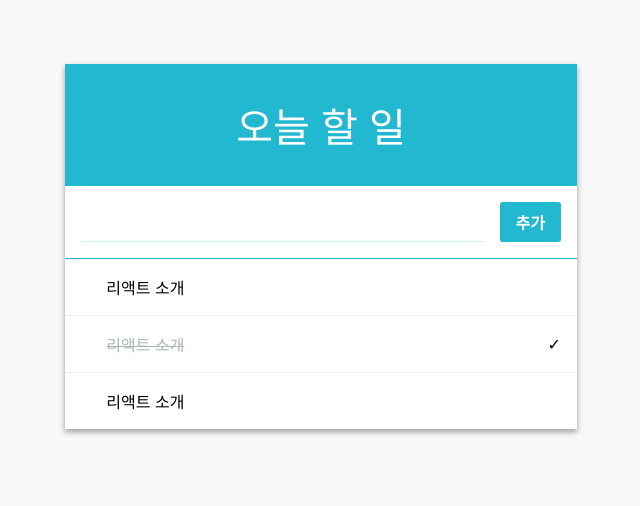
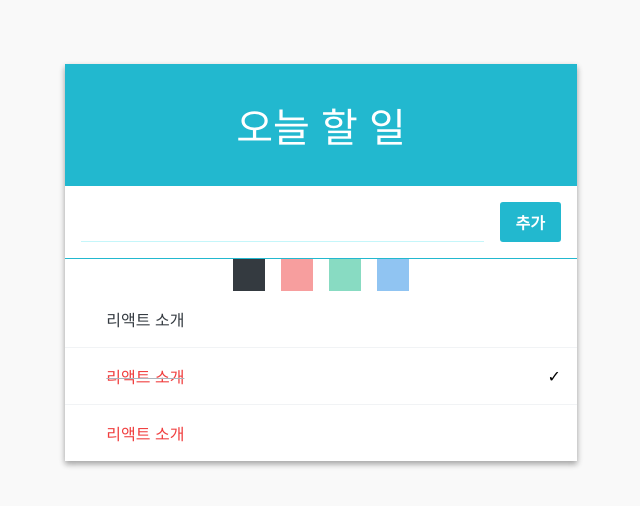
Before and after one commit to Funncy/react-todo-list, a React (Create React App) app: page / in a window 1280 px wide. Shown: the top 506 px of the page, without its empty margins (319-959 px from the left). Built offline with nearby package versions, Linux system fonts and the light colour scheme.

Commit message:
Implement palette

```diff
--- a/src/App.js
+++ b/src/App.js
@@ -2,45 +2,55 @@ import React, { Component } from 'react';
 import TodoListTemplate from './components/TodoListTemplate';
 import Form from './components/Form';
 import TodoItemList from './components/TodoItemList';
+import Palette from './components/Palette';
 
 class App extends Component {
+	id = 3;
 
-  id = 3;
+	colors = ['#343a40', '#f03e3e', '#12b886', '#228ae6'];
 
 	state = {
 		input: '',
 		todos: [
-      { id: 0, text: ' 리액트 소개', checked: false},
-      { id: 1, text: ' 리액트 소개', checked: true},
-      { id: 2, text: ' 리액트 소개', checked: false},
-    ]
-  }
+			{ id: 0, text: ' 리액트 소개', checked: false, color: '#343a40' },
+			{ id: 1, text: ' 리액트 소개', checked: true, color: '#f03e3e' },
+			{ id: 2, text: ' 리액트 소개', checked: false, color: '#f03e3e' },
+		],
+		color: '#343a40',
+	};
 
-  handleChange = (e) => {
+	handleChangeColor = color => {
 		this.setState({
-      input: e.target.value
+			color: color,
 		});
-  }
+	};
+
+	handleChange = e => {
+		this.setState({
+			input: e.target.value,
+		});
+	};
 
 	handleCreate = () => {
-    const { input, todos } = this.state;
+		const { input, todos, color } = this.state;
 		this.setState({
 			input: '',
 			todos: todos.concat({
 				id: this.id++,
 				text: input,
-        checked: false
-      })
+				checked: false,
+				color: color,
+			}),
 		});
-  }
+	};
 
-  handleKeyPress = (e) => {
-    if(e.key === 'Enter') {
+	handleKeyPress = e => {
+		if (e.key === 'Enter') {
 			this.handleCreate();
 		}
-  }
+	};
 
-  handleToggle = (id) => {
+	handleToggle = id => {
 		const { todos } = this.state;
 
 		const index = todos.findIndex(todo => todo.id === id);
@@ -50,39 +60,38 @@ class App extends Component {
 
 		nextTodos[index] = {
 			...selected,
-      checked: !selected.checked
+			checked: !selected.checked,
 		};
 
 		this.setState({
-      todos: nextTodos
+			todos: nextTodos,
 		});
-  }
+	};
 
-  handleRemove = (id) => {
+	handleRemove = id => {
 		const { todos } = this.state;
 		this.setState({
-      todos: todos.filter(todo => todo.id !== id)
+			todos: todos.filter(todo => todo.id !== id),
 		});
-  }
+	};
 
 	render() {
-    const { input, todos } = this.state;
-    const {
-      handleChange,
-      handleCreate,
-      handleKeyPress,
-      handleToggle,
-      handleRemove
-    } = this;
+		const { input, todos, color } = this.state;
+		const { handleChange, handleCreate, handleKeyPress, handleToggle, handleRemove } = this;
 
 		return (
-      <TodoListTemplate form={<Form
+			<TodoListTemplate
+				form={
+					<Form
 						value={input}
 						onKeyPress={handleKeyPress}
 						onChange={handleChange}
 						onCreate={handleCreate}
-      />}>
-        <TodoItemList todos={todos} onRemove={handleRemove} onToggle={handleToggle}/>
+					/>
+				}
+			>
+				<Palette colors={this.colors} selected={color} onSelect={this.handleChangeColor} />
+				<TodoItemList todos={todos} onRemove={handleRemove} onToggle={handleToggle} />
 			</TodoListTemplate>
 		);
 	}
--- /dev/null
+++ b/src/components/Palette.css
@@ -0,0 +1,25 @@
+.palette {
+	display: flex;
+	justify-content: center;
+}
+
+.color {
+	width: 2rem;
+	height: 2rem;
+	opacity: 0.5;
+	transition: all 0.2s;
+	cursor: pointer;
+}
+
+.color:hover {
+	opacity: 0.75;
+}
+
+.color.active,
+.color:active {
+	opacity: 1;
+}
+
+.color + .color {
+	margin-left: 1rem;
+}
--- /dev/null
+++ b/src/components/Palette.js
@@ -0,0 +1,24 @@
+import React from 'react';
+import './Palette.css';
+
+const Color = ({ color, active, onClick }) => {
+	return (
+		<div
+			className={`color ${active && 'active'}`}
+			style={{ background: color }}
+			onClick={() => onClick(color)}
+		></div>
+	);
+};
+
+function Palette({ colors, selected, onSelect }) {
+	return (
+		<div className="palette">
+			{colors.map(color => (
+				<Color color={color} active={color === selected} onClick={onSelect} />
+			))}
+		</div>
+	);
+}
+
+export default Palette;
--- a/src/components/TodoItem.js
+++ b/src/components/TodoItem.js
@@ -2,24 +2,27 @@ import React, { Component } from 'react';
 import './TodoItem.css';
 
 class TodoItem extends Component {
-
 	shouldComponentUpdate(nextProps, nextState) {
 		return this.props.checked !== nextProps.checked;
 	}
 
-
 	render() {
-    const {text, checked, id, onToggle, onRemove} = this.props;
+		const { text, checked, id, onToggle, onRemove, color } = this.props;
 		return (
-      <div className="todo-item" onClick={()=>onToggle(id)}>
-        <div className="remove" onClick={(e)=>{e.stopPropagation(); //onToggle 실행 방지
-        onRemove(id);}}>&times;</div>
+			<div className="todo-item" onClick={() => onToggle(id)}>
+				<div
+					className="remove"
+					onClick={e => {
+						e.stopPropagation(); //onToggle 실행 방지
+						onRemove(id);
+					}}
+				>
+					&times;
+				</div>
 				<div className={`todo-text ${checked && 'checked'}`}>
-          <div>{ text }</div>
+					<div style={{ color: color }}>{text}</div>
 				</div>
-        {
-          checked && (<div className='check-mart'>✓</div>)
-        }
+				{checked && <div className="check-mart">✓</div>}
 			</div>
 		);
 	}
--- a/src/components/TodoItemList.js
+++ b/src/components/TodoItemList.js
@@ -2,30 +2,26 @@ import React, { Component } from 'react';
 import TodoItem from './TodoItem';
 
 class TodoItemList extends Component {
-
 	shouldComponentUpdate(nextProps, nextState) {
 		return this.props.todos !== nextProps.todos;
 	}
 
 	render() {
-    const {todos, onToggle, onRemove} = this.props;
+		const { todos, onToggle, onRemove } = this.props;
 
-    const todoList = todos.map(({id, text, checked})=>(
+		const todoList = todos.map(({ id, text, checked, color }) => (
 			<TodoItem
 				id={id}
 				text={text}
 				checked={checked}
 				onToggle={onToggle}
 				onRemove={onRemove}
+				color={color}
 				key={id}
 			/>
 		));
 
-    return (
-   <div>
-     {todoList}
-   </div>
-    );
+		return <div>{todoList}</div>;
 	}
 }
 
```
Lines whose indentation alone changed are shown as unchanged.
